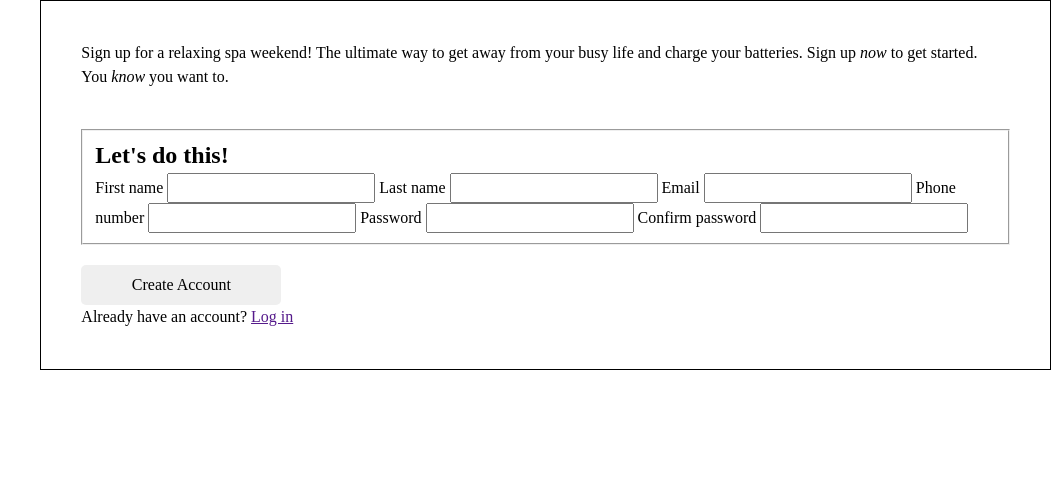
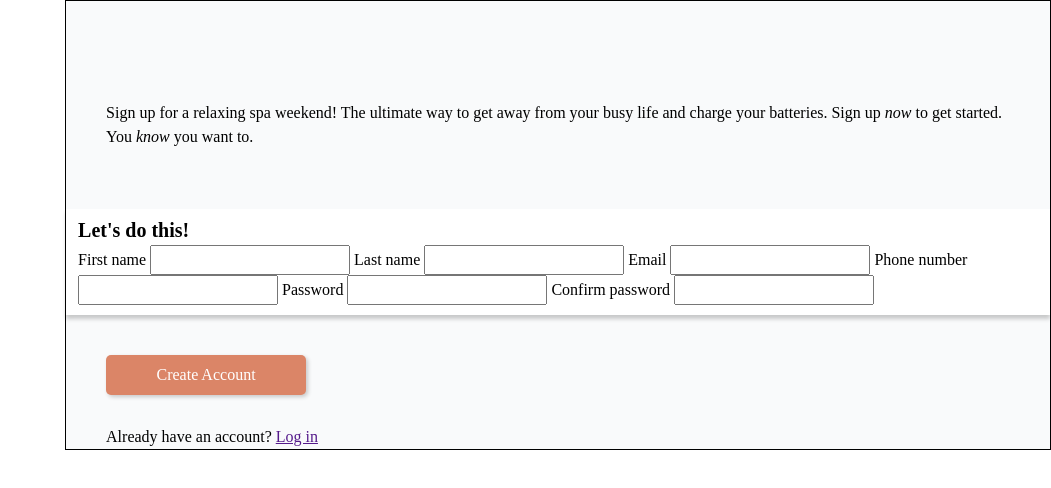
Before and after one commit to wishyrater/odin-sign-up, a plain HTML site: page index.html in a window 1280 px wide. Shown: the full height of the page, 229-1280 px from the left. Drawn offline with Linux system fonts and the light colour scheme.

Commit message:
Right container shadows and some styling

```diff
--- a/index.html
+++ b/index.html
@@ -19,14 +19,14 @@
         </div>
     </div>
     <div class="right-container">
-        <div>
+        <div class="intro">
             Sign up for a relaxing spa weekend! The ultimate way to get away from your busy life and charge your batteries. Sign up <span style="font-style: italic;">now</span> to get started.</p>
             You <span style="font-style: italic;">know</span> you want to.
         </div>
         <div class="form-container">
             <form>
                 <fieldset>
-                    <h2>Let's do this!</h2>
+                    <h2 class="form-header">Let's do this!</h2>
                     <label for="first-name">First name</label>
                     <input type="text" id="first-name" name="first_name">
 
@@ -45,10 +45,10 @@
                     <label for="confirm-password">Confirm password</label>
                     <input type="password" id="confirm-password" name="confirm_password">
                 </fieldset>
-                <button id="create-account-button" type="submit">Create Account</button>
+                <div class="button-container"><button id="create-account-button" type="submit">Create Account</button></div>
             </form>
         </div>
-        <div>
+        <div class="login-container">
             Already have an account? <a href="">Log in</a>
         </div>
     </div>
--- a/styles.css
+++ b/styles.css
@@ -42,24 +42,61 @@ p, h1, h2, h3, h4, h5, h6 {
 
 .right-container {
     border: 1px solid black;
-    padding: 40px;
+
     width: auto;
 
     display: flex;
     flex-direction: column;
+
+    background-color: #F9FAFB;
+}
+
+.intro {
+    padding: 0 40px;
+    margin-top: 100px;
 }
 
 .form-container {
+    margin-top: 60px;
+}
+
+.form-header {
+    font-size: 20px;
+}
+
+fieldset {
+    width: 100%;
+    box-shadow: 0px 4px 4px rgba(0, 0, 0, 0.2);
+    border: none;
+    background-color: #ffffff;
+}
+
+input,
+textarea,
+select,
+button {
+    width: 200px;
+}
+
+.button-container {
+    padding-left: 40px;
     margin-top: 40px;
 }
 
 #create-account-button {
-    margin-top: 20px;
     width: 200px;
     height: 40px;
 
     border: none;
     border-radius: 5px;
 
-    background-color: ;
+    background-color: var(--color-brown);
+    color: white;
+
+    box-shadow: 2px 2px 4px rgba(0, 0, 0, 0.2);
 }
+
+.login-container {
+    padding-left: 40px;
+    margin-top: 30px
+}
```
